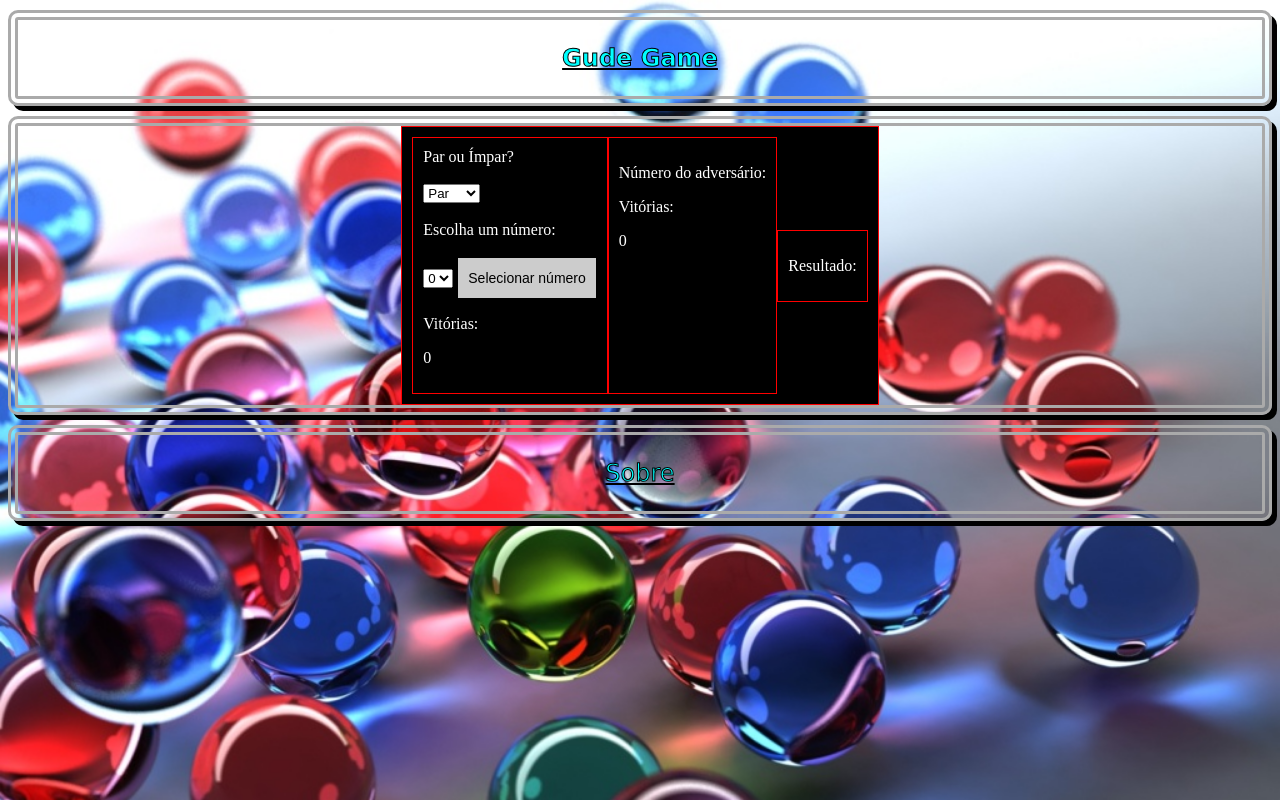
After one commit to wagnerprestrelo/gude-game, a PHP site: page /par_impar.php in a window 1280 px wide. The commit adds this page. Run offline with PHP 8.4, Linux system fonts and the light colour scheme; the visitor is signed in with stand-in values (Sample User, id 1).

Commit message:
Atualização na quantidade de bolinhas do usuário e implementação do Par ou Ímpar

```diff
--- /dev/null
+++ b/css/par_impar.css
@@ -0,0 +1,27 @@
+main div {
+    background-color: black;
+    border: 1px solid red;
+    color: white;
+    padding: 10px;
+}
+
+#resultado {
+    display: flex;
+}
+
+#container {
+    display: flex;
+    justify-content: space-evenly;
+}
+
+#jogador{
+    align-self: left;
+}
+
+#adversario{
+    align-self: right;
+}
+
+#resultado{
+    align-self: center;
+}
--- /dev/null
+++ b/gerar_bolinhas.php
@@ -0,0 +1,6 @@
+<?php
+session_start();
+$link = mysqli_connect("localhost", "root", "", "gude_game");
+
+$result = mysqli_query($link, "UPDATE usuarios SET qtd_bolinhas = 5 WHERE id = '{$_SESSION["usuario_id"]}'");
+header('Location: usuario.php');
--- a/index.php
+++ b/index.php
@@ -1,6 +1,6 @@
 <?php
 session_start();
-if (isset($_SESSION["login"])){
+if (isset($_SESSION["usuario_id"])){
     header('Location: usuario.php');
 } else {
     header('Location: login.php');
--- /dev/null
+++ b/js/par_impar.js
@@ -0,0 +1,35 @@
+var vitJogador = 0;
+var vitAdversario = 0;
+
+function escolhaJogador(){
+    var numJogador = parseInt(document.getElementById("num-jogador").value);
+    document.getElementById("escolha-jogador").innerHTML = numJogador;
+    var numAdversario = parseInt(Math.random() * 10);
+    document.getElementById("escolha-adversario").innerHTML = numAdversario;
+    //document.getElementById("botao-escolha").disabled = true;
+    var resultadoFinal = numJogador + numAdversario;
+    document.getElementById("resultado-jogador").innerHTML = numJogador;
+    document.getElementById("soma").innerHTML = " + ";
+    document.getElementById("resultado-adversario").innerHTML = numAdversario;
+    document.getElementById("igual").innerHTML = " = "
+    document.getElementById("resultado-final").innerHTML = resultadoFinal;
+    if(resultadoFinal % 2 == 0){
+        document.getElementById("resultado-par-impar").innerHTML = "<p>O resultado foi um número par.</p>";
+        var resultadoParImpar = "par"
+    } else{
+        document.getElementById("resultado-par-impar").innerHTML = "<p>O resultado foi um número ímpar.</p>";
+        var resultadoParImpar = "impar"
+    }
+    var parOuImpar = document.getElementById("par-impar");
+    if (parOuImpar.value == resultadoParImpar) {
+        window.location = "par_impar_vitoria.php";
+        /*document.getElementById("ganhou-ou-perdeu").innerHTML = "<p>Você venceu!</p>";
+        vitJogador++;
+        document.getElementById("vitorias-jogador").innerHTML = vitJogador;*/
+    } else {
+        window.location = "par_impar_derrota.php";
+        /*document.getElementById("ganhou-ou-perdeu").innerHTML = "<p>Você perdeu.</p>";
+        vitAdversario++;
+        document.getElementById("vitorias-adversario").innerHTML = vitAdversario;*/
+    }
+}
--- a/login.php
+++ b/login.php
@@ -1,6 +1,6 @@
 <?php
 session_start();
-if (isset($_SESSION["login"])){
+if (isset($_SESSION["usuario_id"])){
     header('Location: usuario.php');
 }
 ?>
@@ -55,7 +55,6 @@ if (isset($_SESSION["login"])){
             } else {
                 return true;
             }
-            //alert ("Hello world!");
         }
     </script>
 </html>
--- a/logout.php
+++ b/logout.php
@@ -1,5 +1,5 @@
 <?php
 session_start();
-unset($_SESSION['login']);
+unset($_SESSION["usuario_id"]);
 
 header("Location: login.php");
--- /dev/null
+++ b/par_impar.php
@@ -0,0 +1,82 @@
+<?php
+session_start();
+if (! isset($_SESSION["usuario_id"])){
+    header('Location: login.php');
+}
+?>
+
+<html>
+    <head>
+        <title>Gude Game - Aposta de bolinhas de gude Online</title>
+        <meta charset="UTF-8" />
+        <link rel="stylesheet" href="css/estilo_geral.css" />
+        <link rel="stylesheet" href="css/par_impar.css" />
+    </head>
+    <body>
+        <header>
+            <h1><a href="index.php">Gude Game</a></h1>
+        </header>
+        <main>
+            <div id=container>
+                <div id="jogador">
+                    <label for="par-impar">Par ou Ímpar?</label> <br>
+                    <select id="par-impar">
+                    <option value="par">Par</option>
+                    <option value="impar">Ímpar</option>
+                    </select>
+                    <br> <br>
+                    <label for="num-jogador">Escolha um número: </label> <br>
+                    <select id="num-jogador">
+                    <option value="0">0</option>
+                    <option value="1">1</option>
+                    <option value="2">2</option>
+                    <option value="3">3</option>
+                    <option value="4">4</option>
+                    <option value="5">5</option>
+                    <option value="6">6</option>
+                    <option value="7">7</option>
+                    <option value="8">8</option>
+                    <option value="9">9</option>
+                    </select>
+                    <button onclick="escolhaJogador()" id="botao-escolha">Selecionar número</button>
+                    <p id="escolha-jogador"></p>
+                    <p>Vitórias: </p>
+                    <p id="vitorias-jogador">0</p>
+                </div>
+                <div id="adversario">
+                    <p>Número do adversário:</p>
+                    <p id="escolha-adversario"></p>
+                    <p>Vitórias: </p>
+                    <p id="vitorias-adversario">0</p>
+                </div>
+                <div id ="resultado">
+                    <p>Resultado: </p>
+                    <p id="resultado-jogador"></p>
+                    <p id="soma"></p>
+                    <p id="resultado-adversario"></p>
+                    <p id="igual"></p>
+                    <p id="resultado-final"></p>
+                    <p id="resultado-par-impar"></p>
+                    <p id="ganhou-ou-perdeu">
+                        <?php
+                        if (isset($_GET['vitoria'])) {
+                            if ($_GET['vitoria'] == 1) {
+                                echo 'Vitória';
+                            } else {
+                                echo 'Derrota';
+                            }
+                        }
+                        ?>
+                    </p>
+                </div>
+            </div>
+        </main>
+        <footer>
+            <div id="sobre">
+                <p><a href="sobre.html">Sobre</a> </p>
+            </div>
+        </footer>
+
+        <script src='js/par_impar.js'></script>
+    </body>
+</html>
--- /dev/null
+++ b/par_impar_derrota.php
@@ -0,0 +1,6 @@
+<?php
+session_start();
+$link = mysqli_connect("localhost", "root", "", "gude_game");
+
+$result = mysqli_query($link, "UPDATE usuarios SET qtd_bolinhas = qtd_bolinhas - 1 WHERE id = '{$_SESSION["usuario_id"]}'");
+header('Location: par_impar.php?vitoria=0');
--- /dev/null
+++ b/par_impar_vitoria.php
@@ -0,0 +1,6 @@
+<?php
+session_start();
+$link = mysqli_connect("localhost", "root", "", "gude_game");
+
+$result = mysqli_query($link, "UPDATE usuarios SET qtd_bolinhas = qtd_bolinhas + 1 WHERE id = '{$_SESSION["usuario_id"]}'");
+header('Location: par_impar.php?vitoria=1');
--- a/processar_login.php
+++ b/processar_login.php
@@ -1,10 +1,11 @@
 <?php
 $link = mysqli_connect("localhost", "root", "", "gude_game");
-$result = mysqli_query($link, "SELECT login, senha FROM usuarios WHERE login = '{$_POST['login']}' AND senha = '{$_POST['senha']}'");
+$result = mysqli_query($link, "SELECT id, login, senha FROM usuarios WHERE login = '{$_POST['login']}' AND senha = '{$_POST['senha']}'");
 
 if ($result->num_rows > 0){
     session_start();
-    $_SESSION["login"] = $_POST['login'];
+    $row = mysqli_fetch_array($result, MYSQLI_ASSOC);
+    $_SESSION["usuario_id"] = $row['id'];
     header('Location: usuario.php');
 } else {
     echo "<p>Informações incorretas.</p>";
```
Also changed, not shown: usuario.php (+12 -3 lines).
